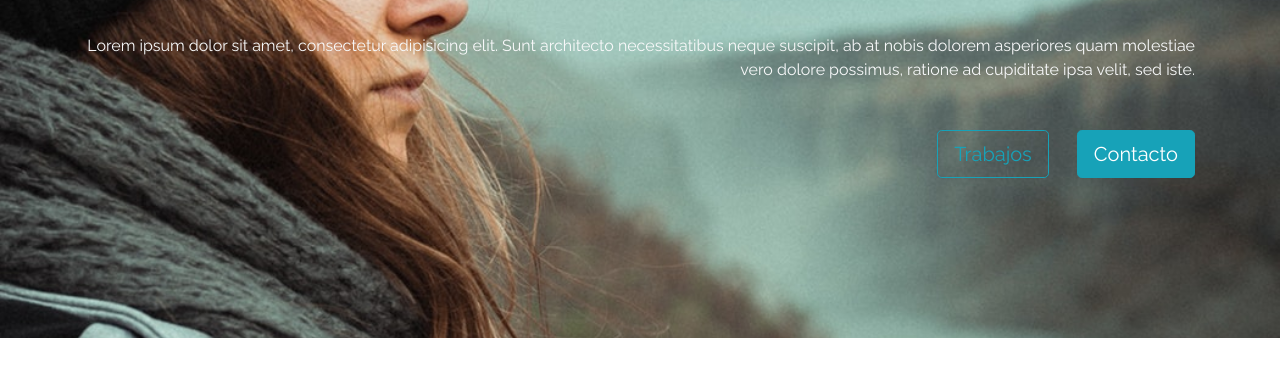
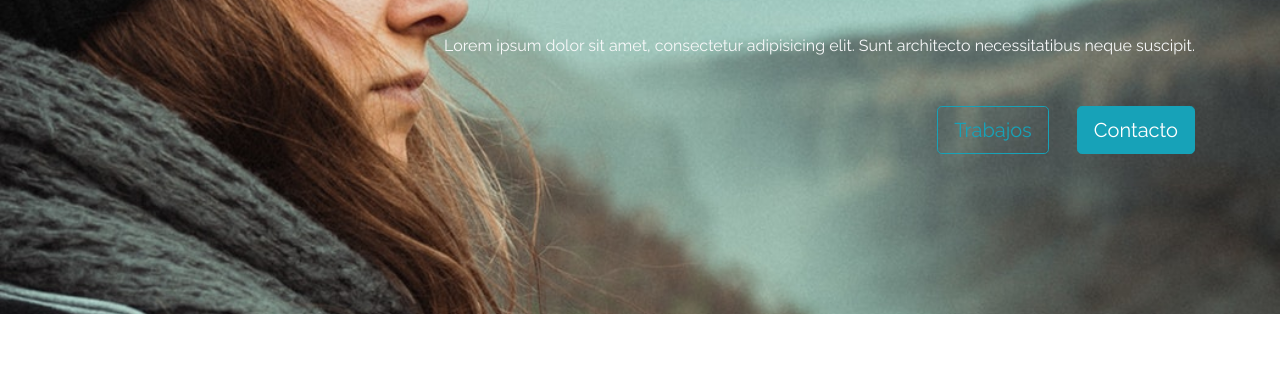
Before and after one commit to m-gonzalezarcos/Olivia-Ros, a plain HTML site: page index.html in a window 1280 px wide. Shown: the part 388-763 px from the top of the page. Drawn offline with nearby package versions, Linux system fonts and the light colour scheme.

Commit message:
He modificdo el párrafo del título principal

```diff
--- a/index.html
+++ b/index.html
@@ -59,7 +59,7 @@
     <h1 class="display-1 font-weight-bold my-5">Comidas del fin del mundo</h1>
 
   <!-- el selector .class de la etiqueta p my-5 es el parámetro top y bottom del margin y el valor 5 es la cantidad de padding máximo -->
-      <p class="my-5">Lorem ipsum dolor sit amet, consectetur adipisicing elit. Sunt architecto necessitatibus neque suscipit, ab at nobis dolorem asperiores quam molestiae vero dolore possimus, ratione ad cupiditate ipsa velit, sed iste.</p>
+      <p class="my-5 fw-normal">Lorem ipsum dolor sit amet, consectetur adipisicing elit. Sunt architecto necessitatibus neque suscipit.</p>
       <a href="#work" class="btn btn-outline-info btn-lg mr-4">Trabajos</a>
 
         <a href="#contact" class="btn btn-info btn-lg">Contacto</a>
@@ -127,10 +127,6 @@
 
 </div><!--cierre de selector .class row-->
 </div><!--cierre de selector .class container-->
-
-
-
-
 
 <!-- Sección .container para generar los márgenes de la sección y ocuparemos text-center para poner los textos centrados y además daremos my-5 para tener una separación entre el header y la sección-->
 <section id="about" class="container text-center my-5">
```
